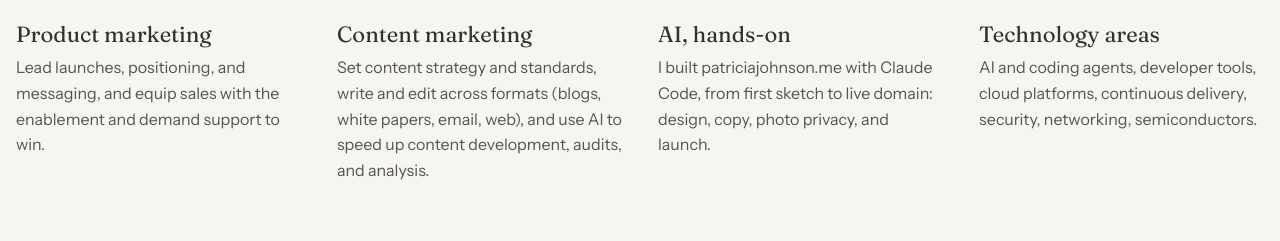
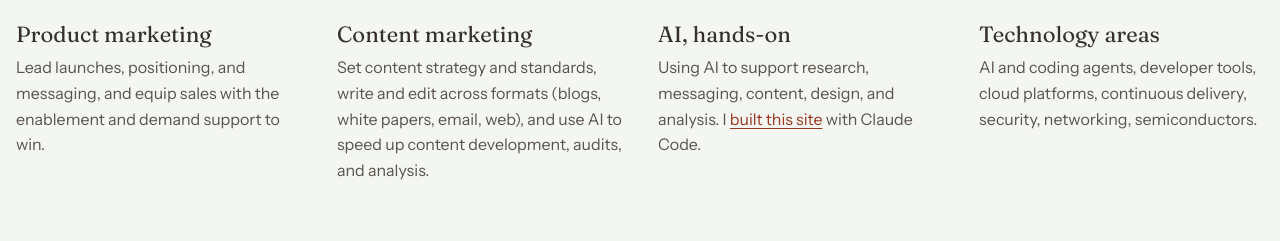
Before and after one commit to PJ4DevOps/PJ4DevOps.github.io, an Astro site: page /about in a window 1280 px wide. Shown: the part 559-800 px from the top of the page. Built offline with nearby package versions, Linux system fonts and the light colour scheme; Astro itself is replaced by a stand-in of ours.

Commit message:
About: broaden AI, hands-on line and link to site-building musing
Co-Authored-By: Claude Opus 5.5 <noreply@anthropic.com>

```diff
--- a/src/data/resume.json
+++ b/src/data/resume.json
@@ -16,7 +16,8 @@
     },
     {
       "label": "AI, hands-on",
-      "text": "I built patriciajohnson.me with Claude Code, from first sketch to live domain: design, copy, photo privacy, and launch."
+      "text": "Using AI to support research, messaging, content, design, and analysis. I built this site with Claude Code.",
+      "link": { "text": "built this site", "href": "/musings/barren-plain-a-pollinator-and-ai/" }
     },
     {
       "label": "Technology areas",
--- a/src/pages/about.astro
+++ b/src/pages/about.astro
@@ -24,7 +24,9 @@ const span = (roles: Role[]) => `${roles.at(-1)!.start.slice(0, 4)} – ${roles[
       <div class="section-head"><h2>What I do</h2></div>
       <dl class="focus">
         {resume.focus.map(f => (
-          <div><dt>{f.label}</dt><dd>{f.text}</dd></div>
+          <div><dt>{f.label}</dt><dd>{f.link && f.text.includes(f.link.text)
+            ? <>{f.text.split(f.link.text)[0]}<a href={f.link.href}>{f.link.text}</a>{f.text.split(f.link.text).slice(1).join(f.link.text)}</>
+            : f.text}</dd></div>
         ))}
       </dl>
     </section>
```
